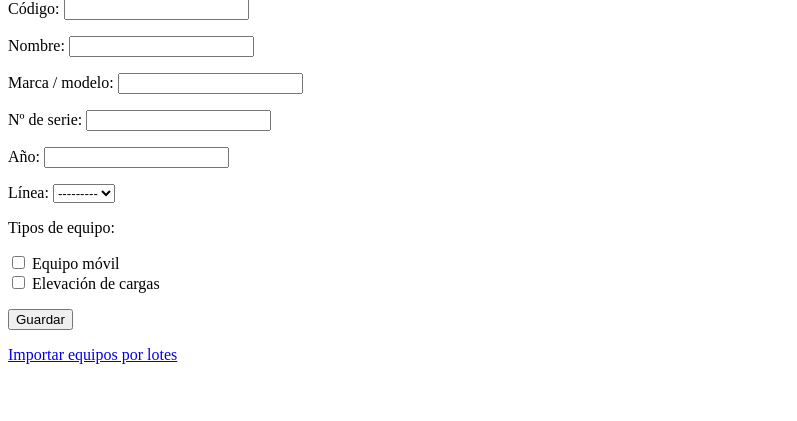
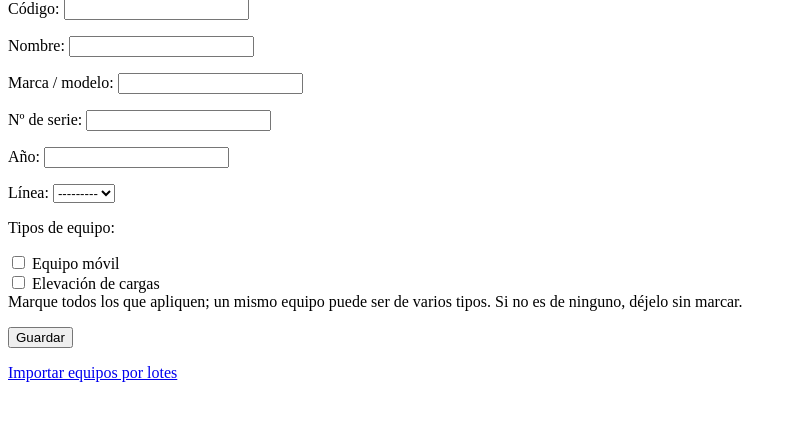
Before and after one commit to socjoseluis/tfb-rd1215, a Django app: page /equipos/alta/ in a window 1280 px wide. Shown: the part 81-502 px from the top of the page, without its empty margins (0-797 px from the left). Run offline with Django 5.2, Linux system fonts and the light colour scheme; data comes from the database, SQL or seed files in the repository; data that the repository does not hold is empty.

Commit message:
Preguntar el tipo de equipo antes de la primera evaluación
La importación por lotes no trae el tipo del equipo, pero los criterios
aplicables dependen de él. Al evaluar un equipo cuyo tipo no se ha
revisado todavía, se muestra antes una pantalla para indicarlo.

Se añade el campo tipos_confirmados para distinguir un equipo que no es
de ninguno de los tipos del Anexo I.2 de otro cuyo tipo aún no se ha
comprobado: sin él, ambos casos se veían igual y el sistema habría
preguntado indefinidamente por los equipos fijos.

Co-Authored-By: Claude Opus 4.8 <noreply@anthropic.com>

```diff
--- a/app/evaluaciones/forms.py
+++ b/app/evaluaciones/forms.py
@@ -19,3 +19,36 @@ class EquipoForm(forms.ModelForm):
         if not codigo:
             raise forms.ValidationError('El código no puede estar vacío.')
         return codigo
+
+    def save(self, commit=True):
+        # Quien da de alta el equipo a mano está respondiendo por sus tipos,
+        # aunque no marque ninguno.
+        equipo = super().save(commit=False)
+        equipo.tipos_confirmados = True
+        if commit:
+            equipo.save()
+            self.save_m2m()
+        return equipo
+
+
+class EquipoTiposForm(forms.ModelForm):
+    """Pantalla intermedia para los equipos que llegaron sin tipo.
+
+    La importación por lotes no trae el tipo, así que se pregunta antes de
+    la primera evaluación.
+    """
+
+    class Meta:
+        model = Equipo
+        fields = ['tipos']
+        widgets = {
+            'tipos': forms.CheckboxSelectMultiple,
+        }
+
+    def save(self, commit=True):
+        equipo = super().save(commit=False)
+        equipo.tipos_confirmados = True
+        if commit:
+            equipo.save()
+            self.save_m2m()
+        return equipo
--- a/app/evaluaciones/models.py
+++ b/app/evaluaciones/models.py
@@ -50,6 +50,19 @@ class Equipo(models.Model):
         blank=True,
         related_name='equipos',
         verbose_name='Tipos de equipo',
+        help_text=(
+            'Marque todos los que apliquen; un mismo equipo puede ser de '
+            'varios tipos. Si no es de ninguno, déjelo sin marcar.'
+        ),
+    )
+    tipos_confirmados = models.BooleanField(
+        'Tipos confirmados',
+        default=False,
+        help_text=(
+            'Alguien ha revisado a qué tipos del Anexo I.2 pertenece el '
+            'equipo. Distingue un equipo que no es de ninguno de otro cuyo '
+            'tipo todavía no se ha comprobado.'
+        ),
     )
 
     def __str__(self):
--- a/app/evaluaciones/urls.py
+++ b/app/evaluaciones/urls.py
@@ -7,6 +7,7 @@ app_name = 'evaluaciones'
 urlpatterns = [
     path('equipos/alta/', views.equipo_alta, name='equipo_alta'),
     path('equipos/<int:pk>/', views.equipo_detalle, name='equipo_detalle'),
+    path('equipos/<int:pk>/tipos/', views.equipo_tipos, name='equipo_tipos'),
     path('equipos/<int:pk>/evaluar/', views.evaluacion_nueva, name='evaluacion_nueva'),
     path('evaluaciones/<int:pk>/', views.evaluacion_detalle, name='evaluacion_detalle'),
     path('equipos/importar/', views.equipo_importar, name='equipo_importar'),
--- a/app/evaluaciones/views.py
+++ b/app/evaluaciones/views.py
@@ -1,11 +1,10 @@
 from django.forms import modelformset_factory
 from django.shortcuts import get_object_or_404, redirect, render
+from django.urls import reverse
 
-from .forms import EquipoForm
+from .forms import EquipoForm, EquipoTiposForm
 from .importador import importar_equipos
-from .models import (
-    Criterio, Equipo, Evaluacion, GrupoCriterio, Linea, Respuesta, TipoEquipo,
-)
+from .models import Criterio, Equipo, Evaluacion, Respuesta
 
 
 def equipo_alta(request):
@@ -33,8 +32,37 @@ def equipo_importar(request):
     return render(request, 'evaluaciones/equipo_importar.html', {'resultado': resultado})
 
 
+def equipo_tipos(request, pk):
+    equipo = get_object_or_404(Equipo, pk=pk)
+    # Si se llega aquí desde el intento de evaluar, hay que volver allí.
+    evaluar = '1' in (request.GET.get('evaluar'), request.POST.get('evaluar'))
+
+    if request.method == 'POST':
+        form = EquipoTiposForm(request.POST, instance=equipo)
+        if form.is_valid():
+            form.save()
+            if evaluar:
+                return redirect('evaluaciones:evaluacion_nueva', pk=equipo.pk)
+            return redirect('evaluaciones:equipo_detalle', pk=equipo.pk)
+    else:
+        form = EquipoTiposForm(instance=equipo)
+
+    return render(request, 'evaluaciones/equipo_tipos.html', {
+        'equipo': equipo,
+        'form': form,
+        'evaluar': evaluar,
+    })
+
+
 def evaluacion_nueva(request, pk):
     equipo = get_object_or_404(Equipo, pk=pk)
+
+    # Los equipos importados por lotes llegan sin tipo: hay que preguntarlo
+    # antes de evaluar, porque de él dependen los criterios aplicables.
+    if not equipo.tipos_confirmados:
+        url = reverse('evaluaciones:equipo_tipos', kwargs={'pk': equipo.pk})
+        return redirect(f'{url}?evaluar=1')
+
     criterios = list(
         Criterio.objects.filter(grupo__in=equipo.grupos_aplicables())
     )
```
Also changed, not shown: app/evaluaciones/templates/evaluaciones/equipo_detalle.html (+11 -0 lines), app/evaluaciones/templates/evaluaciones/equipo_tipos.html (added, +27 -0 lines), app/evaluaciones/migrations/0005_equipo_tipos_confirmados_alter_equipo_tipos.py (added), app/evaluaciones/migrations/0006_alter_equipo_tipos.py (added).
